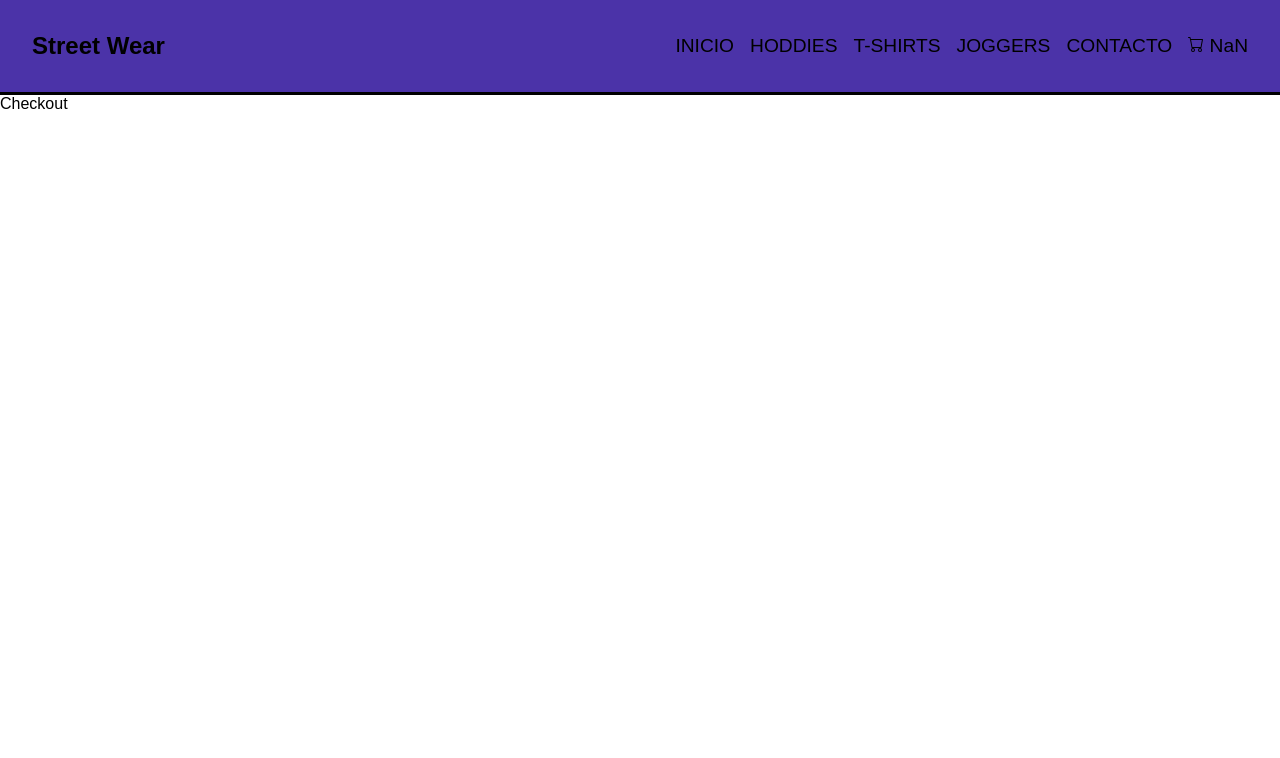
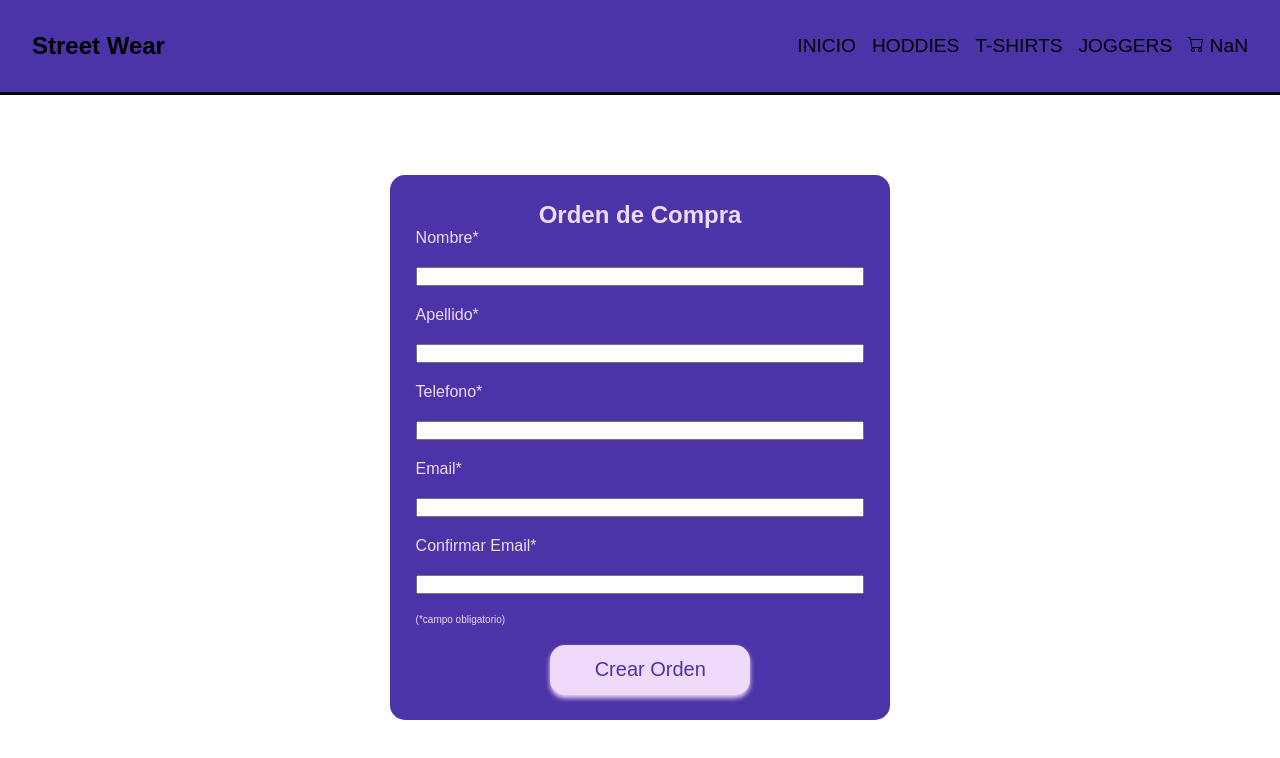
Before and after one commit to santigalera14/ReactJS-Galera, a React (Create React App) app: page /checkout in a window 1280 px wide. Shown: the top 758 px of the page. Built offline with nearby package versions, Linux system fonts and the light colour scheme.

Commit message:
entrega final

```diff
--- a/package.json
+++ b/package.json
@@ -3,6 +3,8 @@
   "version": "0.1.0",
   "private": true,
   "dependencies": {
+    "@stripe/react-stripe-js": "^2.1.0",
+    "@stripe/stripe-js": "^1.53.0",
     "@testing-library/jest-dom": "^5.16.5",
     "@testing-library/react": "^13.4.0",
     "@testing-library/user-event": "^13.5.0",
--- a/src/App.jsx
+++ b/src/App.jsx
@@ -1,5 +1,4 @@
 import { CartWidget } from './components/CartWidget/CartWidget';
-import Contacto from './components/Contacto/Contacto';
 import { CartProvider } from './components/Context/CartContext';
 import ItemDetailContainer from './components/ItemDetailContainer/ItemDetailContainer';
 import ItemListContainer from './components/ItemListContainer/ItemListContainer';
@@ -8,7 +7,7 @@ import './main.css';
 import { BrowserRouter, Routes, Route } from 'react-router-dom'
 import Carrito from './components/Carrito/Carrito';
 import Checkout from './components/Checkout/Checkout';
-
+import Greating from './components/Greating/Greating';
 
 
 
@@ -27,9 +26,9 @@ function App() {
             <Route path='/item/:id' element={<ItemDetailContainer />} />
             <Route path='/productos/:categoria' element={<ItemListContainer />} />
             <Route path='/cart' element={<CartWidget />} />
-          <Route path='/contacto' element={<Contacto />} />
             <Route path='/carrito' element={<Carrito />} />
             <Route path='/checkout' element={<Checkout />} />
+            <Route path='/greating' element={<Greating />} />
 
 
 
--- a/src/components/Carrito/Carrito.jsx
+++ b/src/components/Carrito/Carrito.jsx
@@ -1,19 +1,15 @@
 import React, { useContext } from 'react'
 import { CartContext } from '../Context/CartContext'
-import Checkout from '../Checkout/Checkout'
 import { Link } from 'react-router-dom'
 
 const Carrito = () => {
 
-    const {carrito, precioTotal, vaciarCarrito} = useContext(CartContext)
+    const { carrito, vaciarCarrito, } = useContext(CartContext)
 
     const handleVaciar = () => {
         vaciarCarrito();
     }
 
-    const Checkout = () => {
-        <Link to={<Checkout/>}    />
-    }
 
     return (
         <div className='container'>
@@ -42,13 +38,13 @@ const Carrito = () => {
                             </div>
                             <div className="carrito-acciones-derecha">
                                 <div className="carrito-acciones-total">
-                            <p>Total: {precioTotal}</p>
-                            <p id="total">$3000</p>
                                 </div>
-                        <button id="carrito-acciones-comprar" className="carrito-acciones-comprar" onClick={Checkout}>Comprar</button>
+                                <Link to='/checkout'>
+                                    <button id="carrito-acciones-comprar" className="carrito-acciones-comprar">Comprar</button>
+                                </Link>
                             </div>
                         </div>
-            </>:
+                    </> :
                     <h2>El carrito esta vacio :c</h2>
             }
         </div>
@@ -56,13 +52,3 @@ const Carrito = () => {
 }
 
 export default Carrito
-
-
-// {
-//     carrito.length > 0 ?
-//     <>
-//         <h2>Precio total: ${precioTotal()}</h2>
-//         <button onClick={handleVaciar}>Vaciar</button>
-//     </>:
-//     <h2>El carrito esta vacio :c</h2>
-// }
--- a/src/components/Checkout/Checkout.jsx
+++ b/src/components/Checkout/Checkout.jsx
@@ -1,8 +1,41 @@
-import React from 'react'
+import React, { useContext } from 'react'
+import { Link } from 'react-router-dom'
+import { CartContext } from '../Context/CartContext'
 
 const Checkout = () => {
+
+  const { vaciarCarrito } = useContext(CartContext)
+
+  const handleCompra = () => {
+    vaciarCarrito();
+  }
+
   return (
-    <div>Checkout</div>
+    <div className='form-checkout'>
+      <h2 className='checkout'>Orden de Compra</h2>
+      <div>
+        <form className='form' action="">
+          <label htmlFor="">Nombre*</label>
+          <input type="text" />
+          <label htmlFor="">Apellido*</label>
+          <input type="text" />
+          <label htmlFor="">Telefono*</label>
+          <input type="text" />
+          <label htmlFor="">Email*</label>
+          <input type="text" />
+          <label htmlFor="">Confirmar Email*</label>
+          <input type="text" />
+          <p>(*campo obligatorio)</p>
+          <div>
+            {
+              <Link to='/greating'>
+                <button type='submit' className='form-button' onClick={handleCompra}> Crear Orden </button>
+              </Link>
+            }
+          </div>
+        </form>
+      </div>
+    </div>
   )
 }
 
--- a/src/components/Contacto/Contacto.jsx
+++ /dev/null
@@ -1,48 +0,0 @@
-import React, { useState } from 'react'
-
-const Contacto = () => {
-
-  const [nombre, setNombre] = useState("");
-  const [email, setEmail] = useState("")
-
-  const handleSubmit = (e) => {
-    e.preventDefault();
-    console.log("Enviado", {nombre, email});
-  }
-
-  const handleNombre = (e) => {
-    setNombre(e.target.value);
-  }
-
-  const handleEmail = (e) => {
-    setEmail(e.target.value);
-  }
-
-  return (
-
-    <div className='container'>
-      <h1 className='main-title'>Contacto</h1>
-      <form className='formulario' onSubmit={handleSubmit}>
-
-        <input
-          type='text'
-          placeholder='Ingrese su nombre'
-          value={nombre}
-          onChange={handleNombre}
-        />
-
-        <input
-          type='email'
-          placeholder='Ingrese su E-mail'
-          value={email}
-          onChange={handleEmail}
-        />
-        <button className='enviar' type='submit'>Enviar</button>
-      </form>
-
-    </div>
-
-  )
-}
-
-export default Contacto
--- /dev/null
+++ b/src/components/Greating/Greating.jsx
@@ -0,0 +1,15 @@
+import React from 'react'
+
+const Greating = () => {
+    return (
+        <div className='container-final'>
+            <h3>Gracias por confiar en nosotros!</h3>
+            <p>Se le informara por mail sobre la compra de su producto</p>
+            <br />
+            <p>El codigo de su orden es: " # 2000005534129108"</p>
+            <br />
+        </div>
+    )
+}
+
+export default Greating
--- a/src/components/NavBar/NavBar.jsx
+++ b/src/components/NavBar/NavBar.jsx
@@ -11,7 +11,6 @@ const NavBar = () => {
         <li><Link className='menu-link' to='/productos/Abrigo'>HODDIES</Link></li>
         <li><Link className='menu-link' to='/productos/Remera'>T-SHIRTS</Link></li>
         <li><Link className='menu-link' to='/productos/Jogger'>JOGGERS</Link></li>
-        <li><Link className='menu-link' to='/contacto'>CONTACTO</Link> </li>
         <li><CartWidget/></li>
       </ul>
     </nav>
--- a/src/main.css
+++ b/src/main.css
@@ -65,7 +65,7 @@
   overflow: hidden;
 }
 
-.producto > div {
+.producto>div {
   padding: 1rem;
   background-color: var(--clr-main-light);
   display: flex;
@@ -73,7 +73,7 @@
   gap: .5rem;
 }
 
-.producto > img {
+.producto>img {
   width: 100%;
   aspect-ratio: 2/1;
   object-fit: cover;
@@ -138,7 +138,9 @@
   margin-top: 1rem;
 }
 
-.item-count button, .agregar-al-carrito, .enviar{
+.item-count button,
+.agregar-al-carrito,
+.enviar {
   background-color: var(--clr-main);
   border: 0;
   width: 2rem;
@@ -156,12 +158,15 @@
   transition: .2s;
 }
 
-.item-count button:hover, .agregar-al-carrito:hover, .enviar:hover {
+.item-count button:hover,
+.agregar-al-carrito:hover,
+.enviar:hover {
   background-color: white;
   color: black;
 }
 
-.agregar-al-carrito, .enviar {
+.agregar-al-carrito,
+.enviar {
   width: auto;
   height: auto;
   margin-top: 1rem;
@@ -210,7 +215,7 @@
   border-radius: 1rem;
 }
 
-.carrito-producto-titulo{
+.carrito-producto-titulo {
   font-size: .75rem;
 }
 
@@ -236,8 +241,8 @@
   color: var(--clr-white);
   text-transform: uppercase;
   cursor: pointer;
-  border-top-right-radius: 1rem;
-  border-bottom-right-radius: 1rem;
+  border-radius: 1rem;
+
 }
 
 .carrito-acciones-derecha {
@@ -254,3 +259,82 @@
   border-bottom-left-radius: 1rem;
   gap: 1rem;
 }
+
+.form-checkout {
+  background-color: var(--clr-main);
+  border-radius: 15px;
+  height: auto;
+  margin: 80px auto;
+  padding: 2%;
+  width: 500px;
+}
+
+.checkout {
+  color: var(--clr-main-light);
+  font-family: Poppins, sans-serif;
+  text-align: center;
+}
+
+.form {
+  display: flex;
+  flex-direction: column;
+  gap: 20px;
+}
+
+.form label {
+  color: var(--clr-main-light);
+  font-family: Poppins,sans-serif;
+}
+
+.form p {
+  color: var(--clr-main-light);
+  font-size: 10px;
+}
+
+.form-button {
+  align-items: center;
+  background-color: var(--clr-main-light);
+  border-radius: 15px;
+  box-sizing: border-box;
+  cursor: pointer;
+  font-family: Sintony,sans-serif;
+  font-size: 20px;
+  height: 50px;
+  justify-content: space-evenly;
+  margin-left: 30%;
+  padding-left: 10px;
+  padding-right: 10px;
+  text-align: center;
+  width: 200px;
+}
+
+
+.form-button, .form-button:hover {
+  border: 1px var(--clr-main);
+  box-shadow: 0 3px 5px 0 var(--clr-main-light);
+  color: var(--clr-main);
+}
+
+.container-final {
+  background-color: var(--clr-main);
+  border-radius: 15px;
+  height: 250px;
+  margin: 80px auto 300px;
+  padding: 2%;
+  width: 500px;
+}
+
+.container-final h3, .container-final p {
+  color: var(--clr-main-light);
+  font-family: Poppins,sans-serif;
+  text-align: center;
+}
+
+
+.container-final h3 {
+  font-size: 2rem;
+}
+
+.container-final p {
+  margin-top: 2rem;
+}
```
Also changed, not shown: src/components/CheckoutForm/CheckoutForm.jsx (deleted, +0 -45 lines), src/data/data.json (+18 -18 lines), 1 other file (tests, documents, lock files or other folders). Lines whose indentation alone changed are shown as unchanged.
